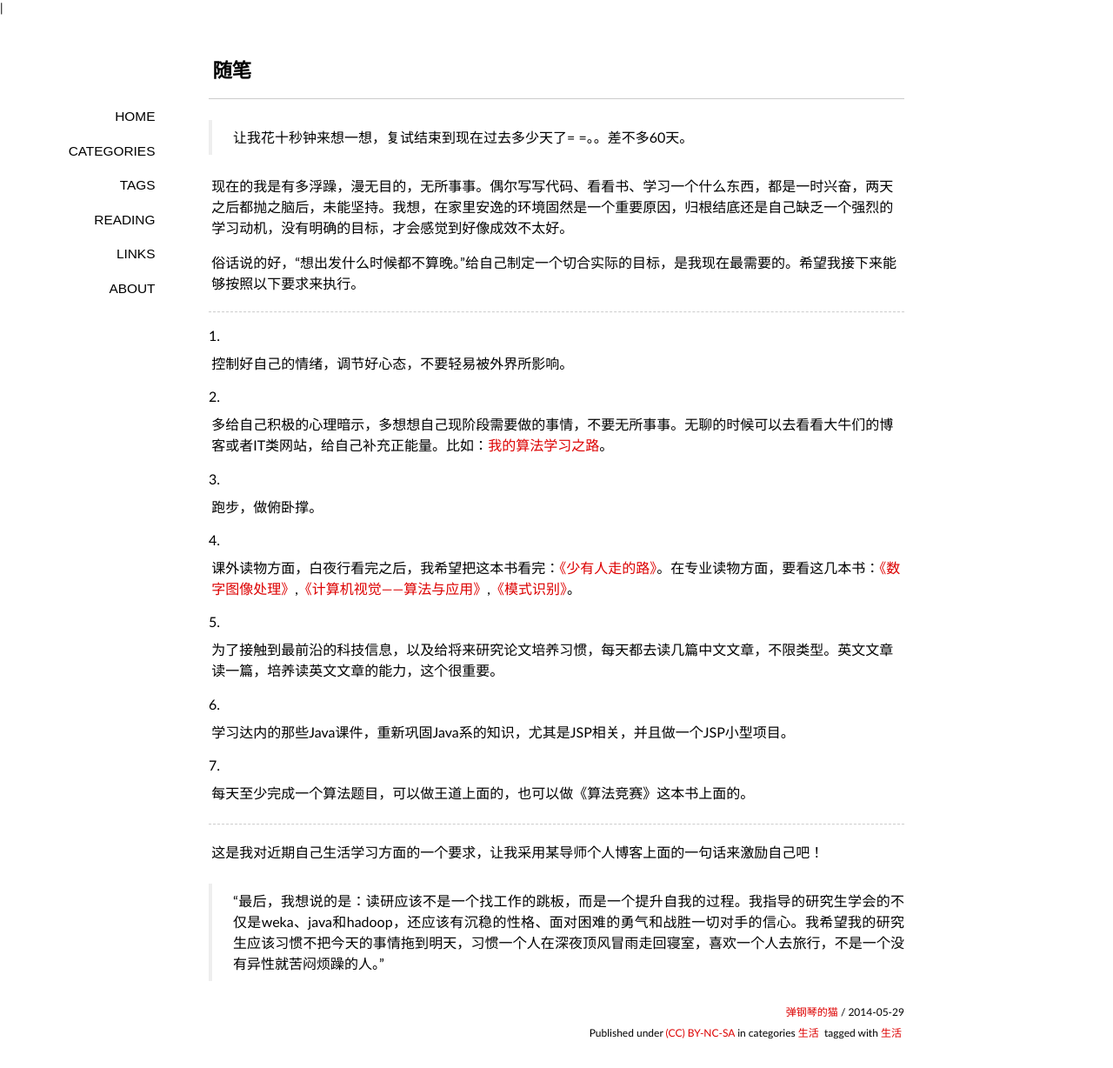
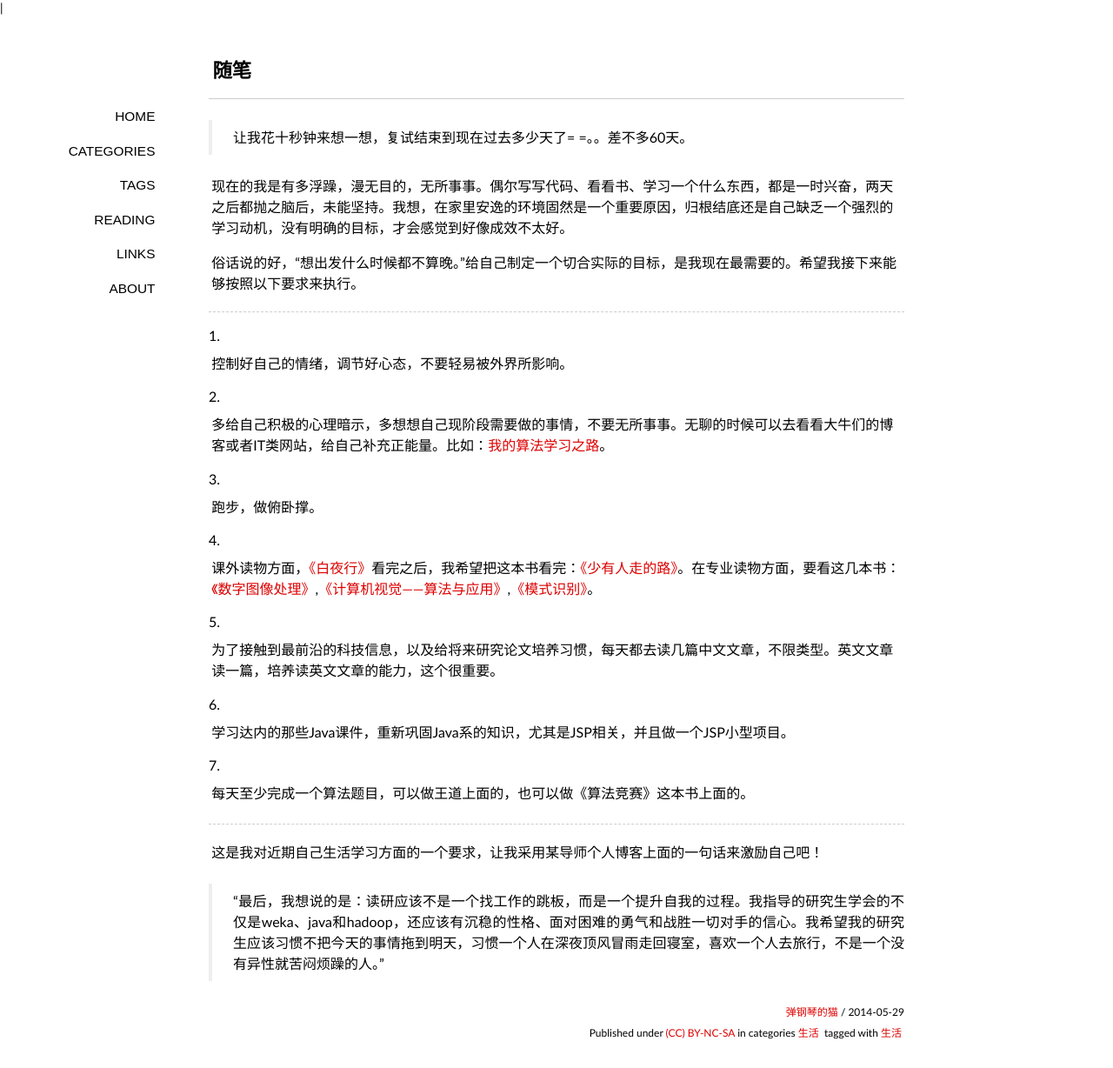
Before and after one commit to PianoCat/PianoCat.github.io, a Jekyll site: the page built from _posts/2014-05-29-essay.md, in a window 1280 px wide. Shown: the whole page at 87% size. Built offline with Jekyll 4.4.1, drawn with Linux system fonts in a browser that asks for light colours; some web fonts are replaced; Markdown is read by kramdown in place of the engine named in the settings; comment, search, counter and statistics services are not loaded; part of the change alters nothing that is shown.

```diff
--- a/_posts/2014-05-29-essay.md
+++ b/_posts/2014-05-29-essay.md
@@ -19,7 +19,7 @@ tags: [生活]
 
 3. 跑步，做俯卧撑。
 
-4. 课外读物方面，白夜行看完之后，我希望把这本书看完：[《少有人走的路》] [2]。在专业读物方面，要看这几本书：[《数字图像处理》] [3],[《计算机视觉——算法与应用》] [4],[《模式识别》] [5]。
+4. 课外读物方面，[《白夜行》] [6]看完之后，我希望把这本书看完：[《少有人走的路》] [2]。在专业读物方面，要看这几本书：[《数字图像处理》] [3],[《计算机视觉——算法与应用》] [4],[《模式识别》] [5]。
 
 5. 为了接触到最前沿的科技信息，以及给将来研究论文培养习惯，每天都去读几篇中文文章，不限类型。英文文章读一篇，培养读英文文章的能力，这个很重要。
 
@@ -42,3 +42,5 @@ tags: [生活]
 [4]: http://book.douban.com/subject/10465997/
 
 [5]: http://book.douban.com/subject/5250752/
+
+[6]: http://book.douban.com/subject/3259440/
```
